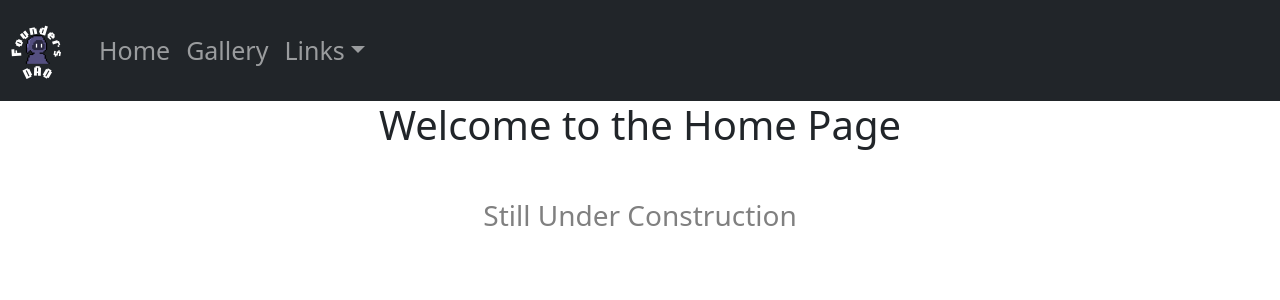
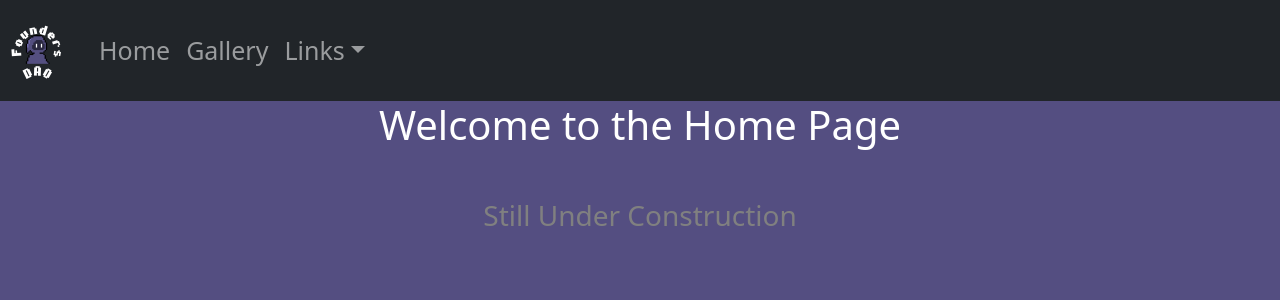
Before and after one commit to Burmpf/founders-site, a React (Create React App) app: page / in a window 1280 px wide. Shown: the top 300 px of the page. Built offline with nearby package versions, Linux system fonts and the light colour scheme.

Commit message:
added simple and css

```diff
--- a/src/components/Gallery.css
+++ b/src/components/Gallery.css
@@ -1,6 +1,6 @@
 .card{
     margin-bottom: 100px;
 }
-h1{
+h1,h2{
     margin-bottom: 50px;
 }
--- a/src/components/Gallery.js
+++ b/src/components/Gallery.js
@@ -40,20 +40,9 @@ class Gallery extends Component {
                 </Row>
 
                 <h1><u>Meet The Team</u></h1>
-                <h2>Our Whitelist/Alpha Hunters</h2>
+                <br></br>
                 <Row>
-                            <Col xs={12} md={4} align="center">
-                                <Card style={{ width: "25rem" }}>
-                                    <Card.Img variant="top" src='./images/mohish-pfp.jpeg' alt='Mohish' />
-                                    <Card.Body>
-                                        <Card.Title>Mohish</Card.Title>
-                                        <Card.Subtitle className="mb-2 text-muted">The Grinder</Card.Subtitle>
-                                    </Card.Body>
-                                    <Card.Footer>
-                                        <a href="https://mobile.twitter.com/ballistic_NFT" className="btn btn-primary">Follow on Twitter!</a>
-                                    </Card.Footer>
-                                </Card>
-                            </Col>
+                    <h2><u>Our Fearless Leaders</u></h2>
                             <Col xs={12} md={4} align="center">
                                 <Card style={{ width: "25rem" }}>
                                     <Card.Img variant="top" src='./images/marcus-founder.png' alt='Marcus' />
@@ -78,6 +67,32 @@ class Gallery extends Component {
                                     </Card.Footer>
                                 </Card>
                             </Col>
+                <h2><u>Our Whitelist/Alpha Hunters</u></h2>
+
+                            <Col xs={12} md={4} align="center">
+                                <Card style={{ width: "25rem" }}>
+                                    <Card.Img variant="top" src='./images/mohish-pfp.jpeg' alt='Mohish' />
+                                    <Card.Body>
+                                        <Card.Title>Mohish</Card.Title>
+                                        <Card.Subtitle className="mb-2 text-muted">The Grinder</Card.Subtitle>
+                                    </Card.Body>
+                                    <Card.Footer>
+                                        <a href="https://mobile.twitter.com/ballistic_NFT" className="btn btn-primary">Follow on Twitter!</a>
+                                    </Card.Footer>
+                                </Card>
+                            </Col>
+                            <Col xs={12} md={4} align="center">
+                                <Card style={{ width: "25rem" }}>
+                                    <Card.Img variant="top" src='./images/simple-pfp.jpeg' alt='Simple' />
+                                    <Card.Body>
+                                        <Card.Title>Simple</Card.Title>
+                                        <Card.Subtitle className="mb-2 text-muted">The Lemon Head</Card.Subtitle>
+                                    </Card.Body>
+                                    <Card.Footer>
+                                        <a href="https://twitter.com/Denvalerka" className="btn btn-primary">Follow on Twitter!</a>
+                                    </Card.Footer>
+                                </Card>
+                            </Col>
                 </Row>
 
             </div>
--- a/src/components/Home.css
+++ b/src/components/Home.css
@@ -1,6 +1,10 @@
-h1,h3{
+h1,h2,h3{
     text-align: center;
+    color: white;
 }
 h3{
     color: gray;
 }
+body{
+    background-color: #544E81;
+}
```
Also changed, not shown: public/images/simple-pfp.jpeg (added).
